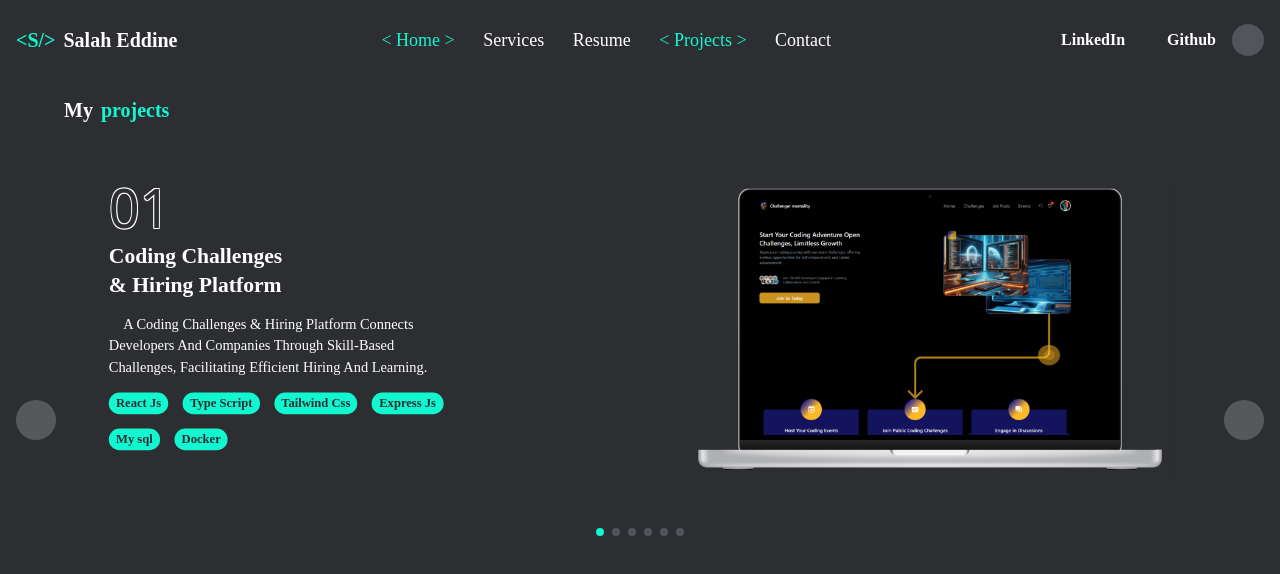
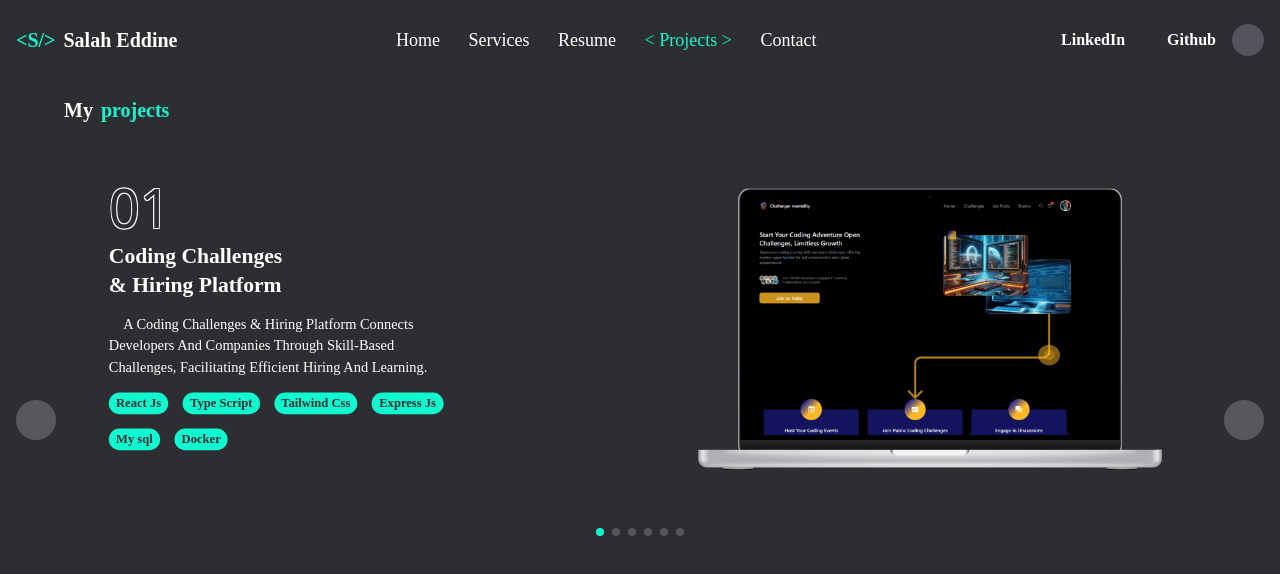
Before and after one commit to kadik23/portfolio, a Next.js app: page /projects in a window 1280 px wide. Shown: the top 574 px of the page. Built offline with nearby package versions, Linux system fonts and the light colour scheme; some icons are missing.

Commit message:
Fixed some issues

```diff
--- a/src/app/consts.ts
+++ b/src/app/consts.ts
@@ -1,4 +1,4 @@
-export const links: Links[] = [{ name: 'home', path: '' }, { name: 'services', path: 'services' }, { name: 'resume', path: 'resume/experience' }, { name: 'projects', path: 'projects' }, { name: 'contact', path: 'contact' }]
+export const links: Links[] = [{ name: 'home', path: 'home' }, { name: 'services', path: 'services' }, { name: 'resume', path: 'resume/experience' }, { name: 'projects', path: 'projects' }, { name: 'contact', path: 'contact' }]
 
 export const hardSkills: HardSkills = {
     'Front End': [
```
